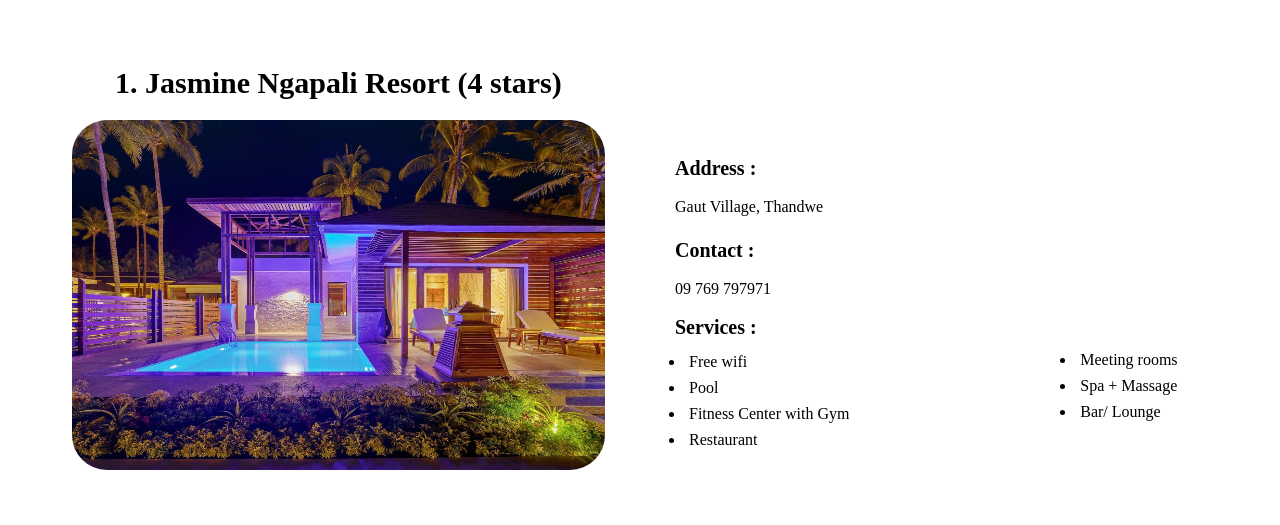
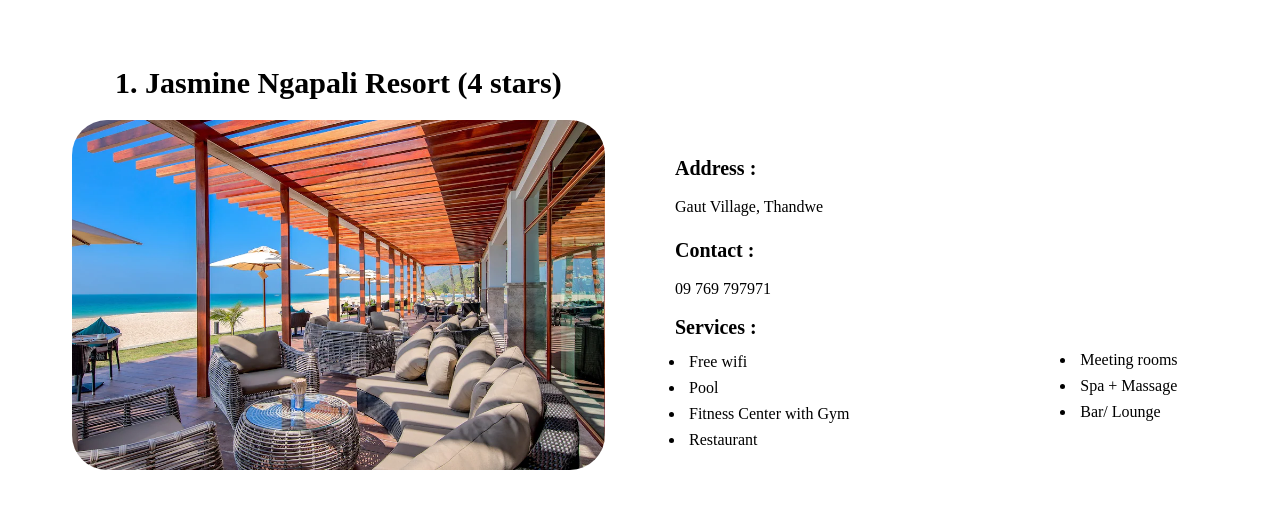
Before and after one commit to Hsu-Lei/www.travelbriffon.com, a plain HTML site: page thandwe-hotel.html in a window 1280 px wide. Shown: the part 820-1345 px from the top of the page. Drawn offline with Linux system fonts and the light colour scheme; a web font is replaced by a local one.

Commit message:
Update thandwe-hotel.html

```diff
--- a/thandwe-hotel.html
+++ b/thandwe-hotel.html
@@ -249,7 +249,7 @@
 		<div class="image col-10 col-d-10 col-g-5">
 
 		<h2>1. Jasmine Ngapali Resort (4 stars)</h2>
-		<img src="Images/jasmine.jpg" class="hotel" alt="jasmine">
+		<img src="Images/jasmine2.webp" class="hotel" alt="jasmine">
 		<div class="overlay">
 		<div class="text"><a href="https://www.agoda.com/jasmine-ngapali-resort_2/hotel/ngapali-mm.html?finalPriceView=1&isShowMobileAppPrice=false&cid=1891449&numberOfBedrooms=&familyMode=false&adults=1&children=0&rooms=1&maxRooms=0&checkIn=2023-01-15&isCalendarCallout=false&childAges=&numberOfGuest=0&missingChildAges=false&travellerType=-1&showReviewSubmissionEntry=false&currencyCode=USD&isFreeOccSearch=false&tag=3fd782bb-e859-bf1d-20c2-0b7a500d65ae&isCityHaveAsq=false&los=1&searchrequestid=39c4da33-c319-472d-a6e1-680ea27f922b">Learn more</a></div>
 		</div>
```
